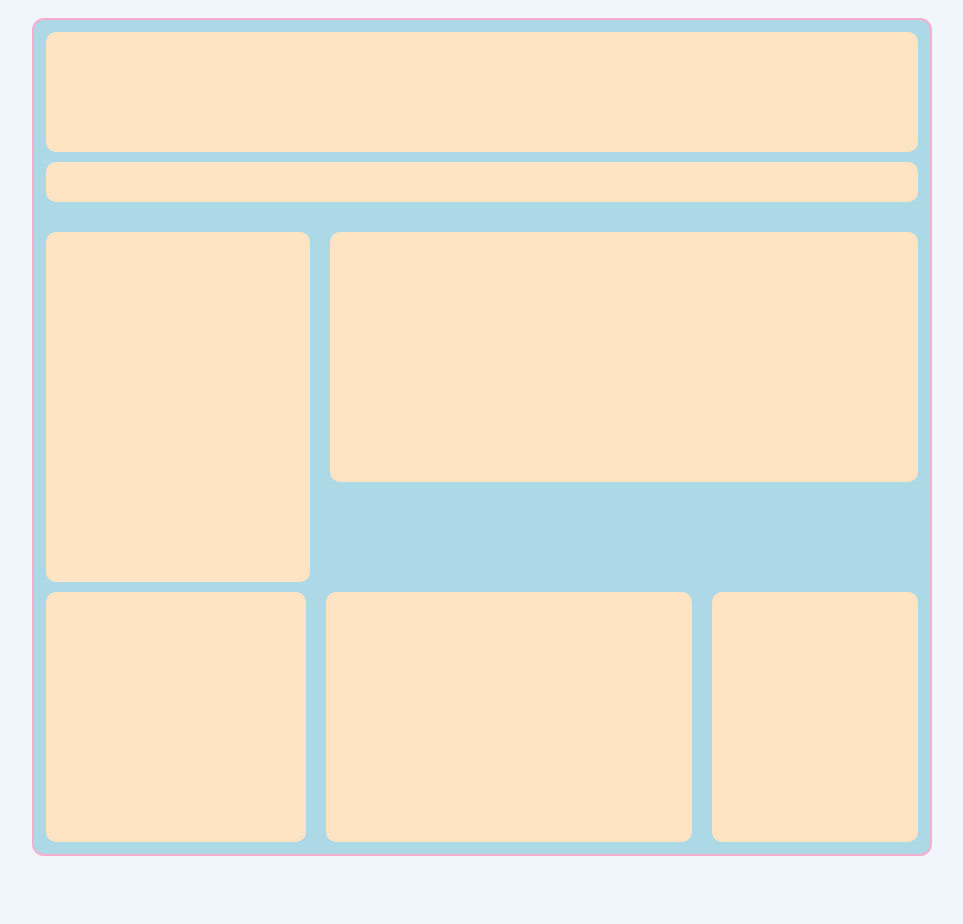
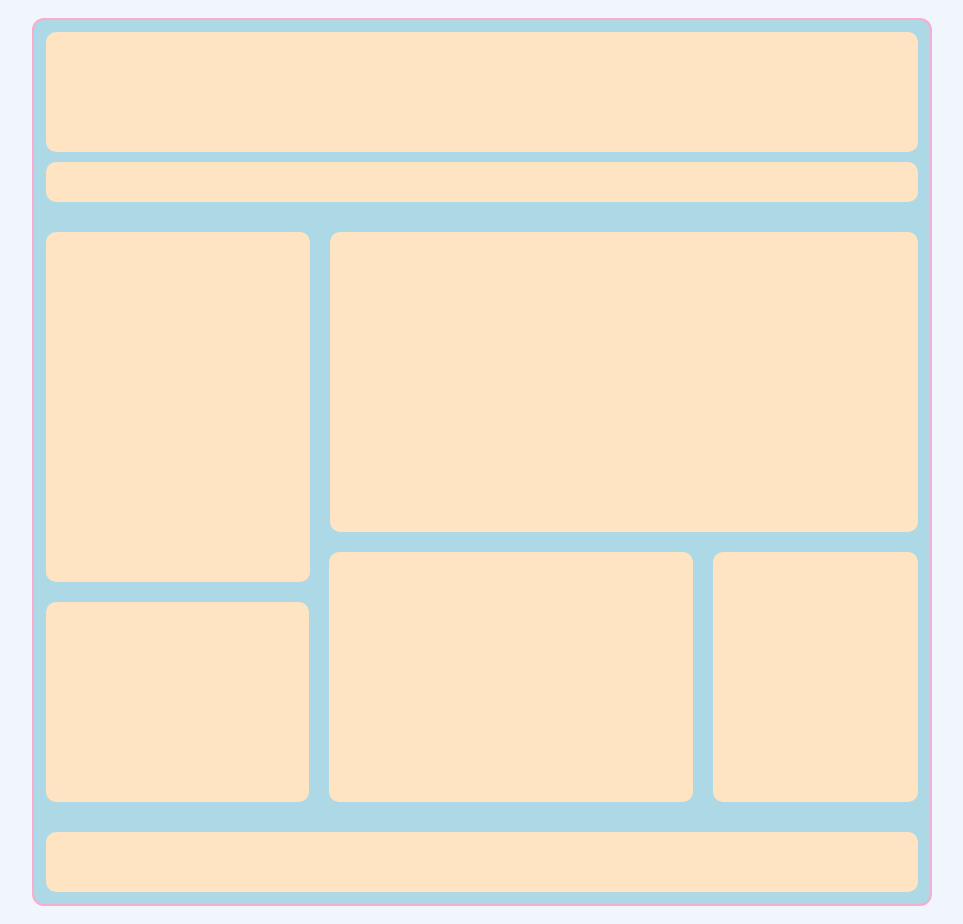
Before and after one commit to alena-harriett/WDProjCesiumMembradoReyes, a plain HTML site: page index.html in a window 1280 px wide. Shown: the whole page, without its empty margins (158-1121 px from the left). Before the commit the page ends 874 px from the top, so only its background shows below. Drawn offline with Linux system fonts and the light colour scheme.

Commit message:
homepage

```diff
--- a/index.html
+++ b/index.html
@@ -42,7 +42,8 @@
         background-color: bisque;
         padding: 10px;
         border-radius: 10px;
-        margin: 10px 0 20px 0;
+        margin-top: 10px;
+        margin-bottom: 10px;
       }
 
       .flex-container1 {
@@ -58,17 +59,16 @@
         background-color: bisque;
         padding: 10px;
         border-radius: 10px;
-        margin-top: 10px;
+        margin-top: 20px;
       }
 
       .Profile {
         flex: 7;
-        height: 250px;
+        height: 300px;
         background-color: bisque;
         padding: 10px;
         border-radius: 10px;
-        margin-top: 10px;
-        margin-bottom: 10px;
+        margin-top: 20px;
       }
 
 
@@ -77,42 +77,55 @@
         width: 100%;
         gap: 20px;
         justify-content: flex-start;
+        align-items: stretch;
       }
 
       .Updates {
-        flex-grow: 4.5;
-        height: 250px;
+        flex-grow: 4.6;
+        height: 200px;
         background-color: bisque;
         padding: 10px;
         border-radius: 10px;
-        margin-top: 10px;
+        margin-top: 20px;
+        margin-bottom: 10px;
       }
 
       .To-do-List {
         flex-grow: 6.5;
-        height: 250px;
+        min-height: 200px;
         background-color: bisque;
         padding: 10px;
         border-radius: 10px;
-        margin-top: 10px;
+        margin-top: -30px;
+        margin-bottom: 10px;
       }
 
       .Music {
-        flex: 3.5;
-        height: 250px;
+        flex-grow: 3.5;
+        min-height: 200px;
         background-color: bisque;
         padding: 10px;
         border-radius: 10px;
-        margin-top: 10px;
+        margin-top: -30px;
+        margin-bottom: 10px;
       }
 
-
+      .Footer {
+        margin-top: 20px;
+        height: 60px;
+        width: 100%;
+        background-color: bisque;
+        padding: 10px;
+        border-radius: 10px;
+      }
 
       @media (max-width: 480px) {
         .myDiv { width: 95%; padding: 8px; }
         .flex-container1 { flex-direction: column; gap: 15px; }
+        .flex-container2 { flex-direction: column; gap: 15px; }
         .Directory { width: 100%; }
-        .Profile { width: 100% };
+        .Profile { width: 100%; }
+        .To-do-List, .Music { width: 100%; }
         .Header, .Divider { width: 100%; }
       }
     </style>
@@ -129,8 +142,9 @@
       <div class="flex-container2">
         <div class="Updates"></div>
         <div class="To-do-List"></div>
-        <div class ="Music"></div>
-</div>
+        <div class="Music"></div>
+      </div>
+      <div class="Footer"></div>
     </div>
   </body>
 </html>
```
